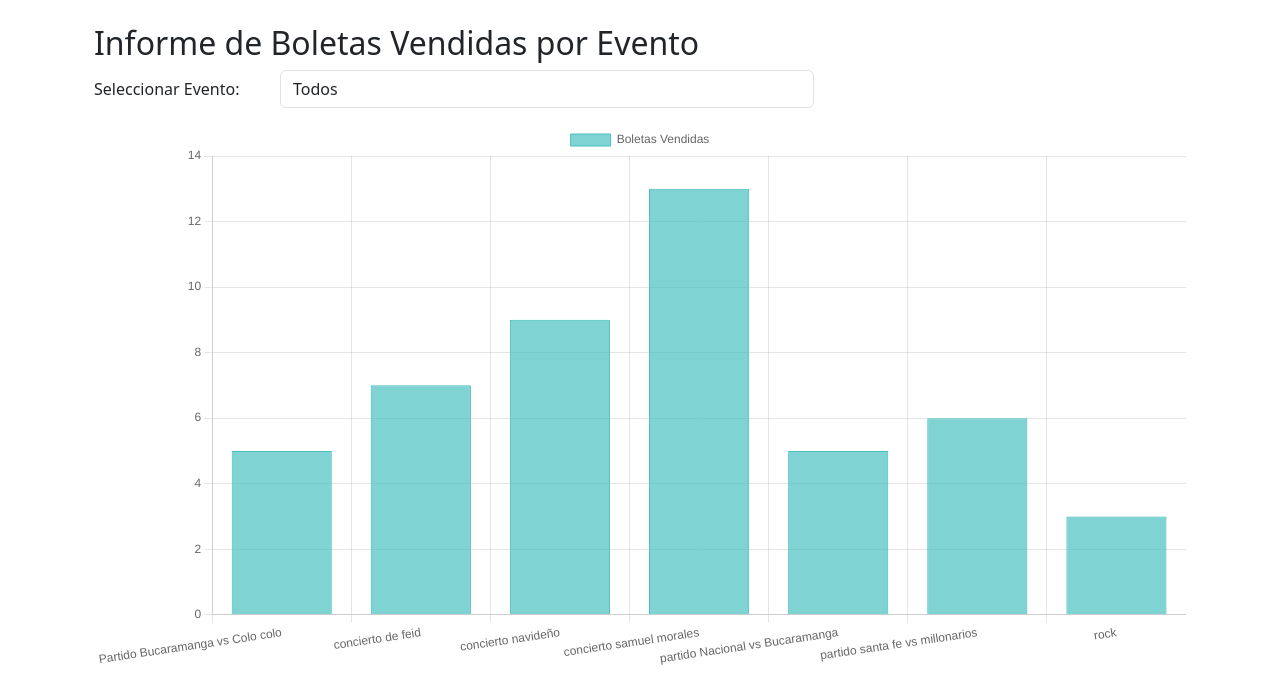
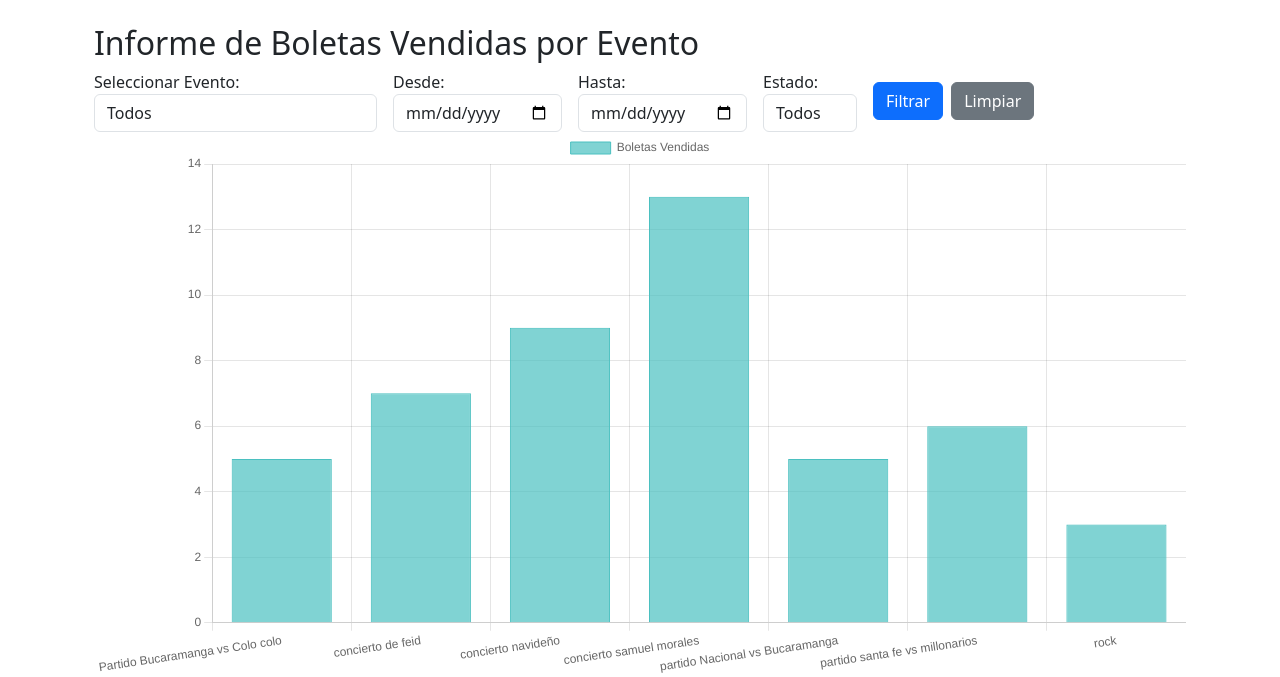
Before and after one commit to Gilgamesh2408/Proyecto_Software_2, a Django app: page /boletas/reportes/eventos/ in a window 1280 px wide. Shown: the part 56-733 px from the top of the page. Run offline with Django 5.2, Linux system fonts and the light colour scheme; data comes from the database, SQL or seed files in the repository; both versions use the stored data as it was after the commit; some libraries are stand-ins or nearby versions.

Commit message:
arreglar filtraciones informe

```diff
--- a/tickets_3J/boletas/templates/reporte_eventos.html
+++ b/tickets_3J/boletas/templates/reporte_eventos.html
@@ -5,11 +5,10 @@
     <h2>Informe de Boletas Vendidas por Evento</h2>
 
     <!-- Filtro de eventos -->
-    <form method="get" class="mb-3">
-        <div class="form-group row">
-            <label for="evento" class="col-sm-2 col-form-label">Seleccionar Evento:</label>
-            <div class="col-sm-6">
-                <select name="evento" id="evento" class="form-control" onchange="this.form.submit()">
+    <form method="get" class="row g-3 align-items-center">
+        <div class="col-auto">
+            <label for="evento">Seleccionar Evento:</label>
+            <select name="evento" id="evento" class="form-control">
                 <option value="">Todos</option>
                 {% for evento in eventos %}
                     <option value="{{ evento.id }}" {% if evento.id == evento_seleccionado %}selected{% endif %}>
@@ -18,8 +17,32 @@
                 {% endfor %}
             </select>
         </div>
+
+        <div class="col-auto">
+            <label for="fecha_inicio">Desde:</label>
+            <input type="date" name="fecha_inicio" class="form-control" value="{{ fecha_inicio }}">
+        </div>
+
+        <div class="col-auto">
+            <label for="fecha_fin">Hasta:</label>
+            <input type="date" name="fecha_fin" class="form-control" value="{{ fecha_fin }}">
+        </div>
+
+        <div class="col-auto">
+            <label for="estado">Estado:</label>
+            <select name="estado" id="estado" class="form-control" onchange="this.form.submit()">
+                <option value="">Todos</option>
+                <option value="activo" {% if estado_seleccionado == 'activo' %}selected{% endif %}>Activos</option>
+                <option value="inactivo" {% if estado_seleccionado == 'inactivo' %}selected{% endif %}>Inactivos</option>
+            </select>
+        </div>
+
+        <div class="col-auto d-flex align-items-end">
+            <button type="submit" class="btn btn-primary me-2">Filtrar</button>
+            <a href="{% url 'reporte_eventos' %}" class="btn btn-secondary">Limpiar</a>
         </div>
     </form>
+
 
     <!-- Gráfica -->
     {% if resumen %}
--- a/tickets_3J/boletas/urls.py
+++ b/tickets_3J/boletas/urls.py
@@ -8,3 +8,4 @@ urlpatterns = [
     path('reportes/eventos/', views.reporte_eventos, name='reporte_eventos'),
     path('api/ventas/', views.obtener_ventas, name='api-ventas'),
 ]
+# boletas/api/ventas/
--- a/tickets_3J/boletas/views.py
+++ b/tickets_3J/boletas/views.py
@@ -7,7 +7,7 @@ from django.db.models import Sum, Count
 from .serializers import VentaSerializer
 from rest_framework.response import Response
 from rest_framework.decorators import api_view
-
+from datetime import datetime
 
 @login_required
 def comprar_boletas(request, evento_id):
@@ -62,16 +62,42 @@ def confirmar_compra(request, evento_id):
     # Lógica para confirmar la compra
     return render(request, 'boletas/confirmar_compra.html', {'evento_id': evento_id})
 
+from django.utils import timezone
+from datetime import datetime
+
 def reporte_eventos(request):
     eventos = Evento.objects.all()
-    evento_id = request.GET.get('evento')  # obtenemos el filtro
+    evento_id = request.GET.get('evento')
+    fecha_inicio = request.GET.get('fecha_inicio')
+    fecha_fin = request.GET.get('fecha_fin')
+    estado = request.GET.get('estado')
 
-    resumen = Compra.objects.values('evento__nombre', 'evento__id') \
-        .annotate(total_boletas=Sum('cantidad'), total_compras=Count('id'))
+    # Filtrar eventos por estado
+    if estado == 'activo':
+        eventos = eventos.filter(activo=True)
+    elif estado == 'inactivo':
+        eventos = eventos.filter(activo=False)
+
+    resumen = Compra.objects.filter(evento__in=eventos).values('evento__nombre', 'evento__id')
 
     if evento_id:
         resumen = resumen.filter(evento__id=evento_id)
-        usuarios = Compra.objects.filter(evento__id=evento_id).select_related('usuario')
+
+    if fecha_inicio and fecha_fin:
+        try:
+            fecha_inicio_obj = datetime.strptime(fecha_inicio, '%Y-%m-%d')
+            fecha_fin_obj = datetime.strptime(fecha_fin, '%Y-%m-%d')
+            resumen = resumen.filter(fecha__range=[fecha_inicio_obj, fecha_fin_obj])
+        except ValueError:
+            pass
+
+    resumen = resumen.annotate(total_boletas=Sum('cantidad'), total_compras=Count('id'))
+
+    if evento_id:
+        usuarios = Compra.objects.filter(evento__id=evento_id)
+        if fecha_inicio and fecha_fin:
+            usuarios = usuarios.filter(fecha__range=[fecha_inicio, fecha_fin])
+        usuarios = usuarios.select_related('usuario')
     else:
         usuarios = None
 
@@ -79,7 +105,10 @@ def reporte_eventos(request):
         'resumen': resumen,
         'eventos': eventos,
         'usuarios': usuarios,
-        'evento_seleccionado': int(evento_id) if evento_id else None
+        'evento_seleccionado': int(evento_id) if evento_id else None,
+        'fecha_inicio': fecha_inicio,
+        'fecha_fin': fecha_fin,
+        'estado_seleccionado': estado
     })
 
 @api_view(['GET'])
--- a/tickets_3J/eventos/models.py
+++ b/tickets_3J/eventos/models.py
@@ -19,7 +19,7 @@ class Evento(models.Model):
     tipo = models.CharField(max_length=50)
     total_boletas = models.PositiveIntegerField()  # Total de boletas para el evento
     imagen = models.FileField(upload_to="eventos/", null=True, blank=True)
-
+    activo = models.BooleanField(default=True)
     def __str__(self):
         return self.nombre
 
```
Also changed, not shown: tickets_3J/eventos/views.py (+20 -14 lines), tickets_3J/archivos/eventos/descarga.jpg (added), tickets_3J/archivos/eventos/descarga_1.jpg (added), tickets_3J/archivos/eventos/images.jpg (added), tickets_3J/db.sqlite3, tickets_3J/eventos/migrations/0005_evento_activo.py (added). Lines whose indentation alone changed are shown as unchanged.
